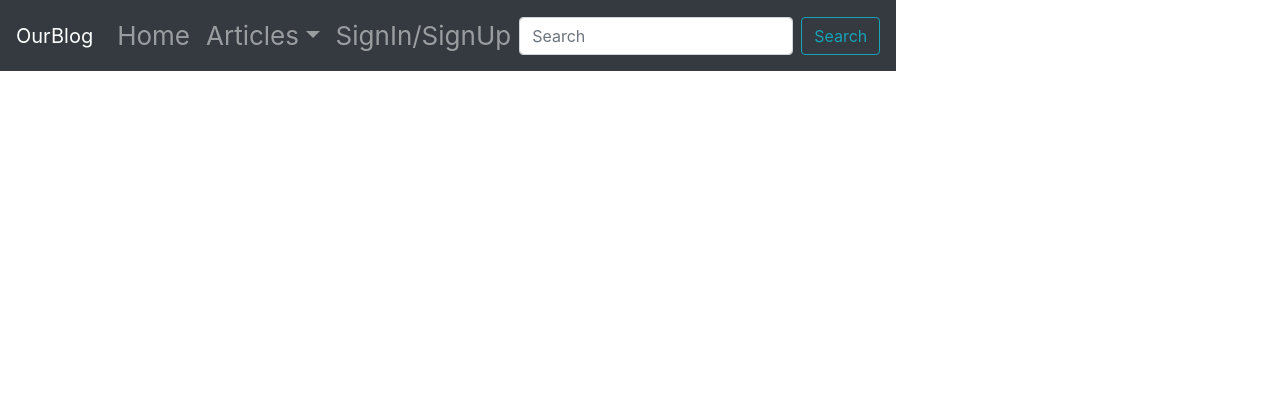
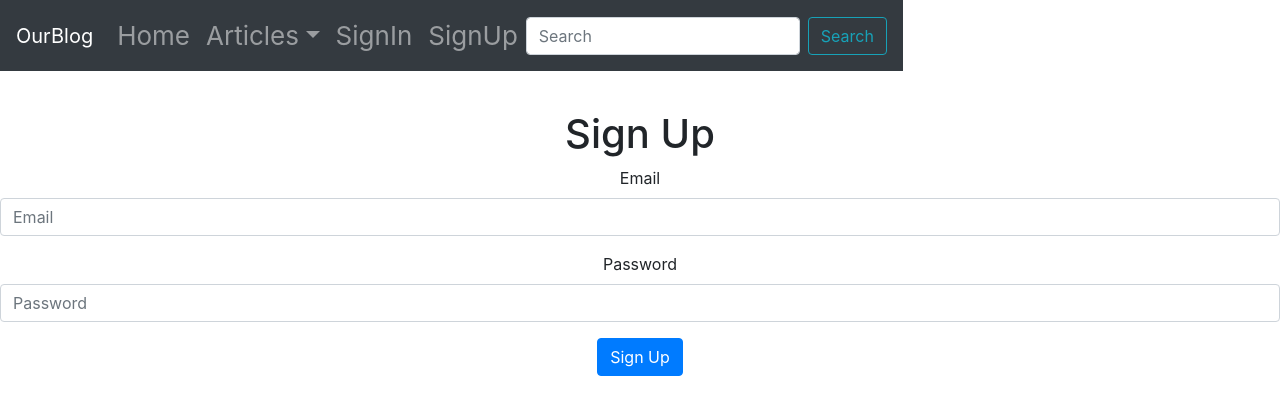
Before and after one commit to tyq340503/OurBlog, a React (Create React App) app in the folder code/client/: page /signup in a window 1280 px wide. Shown: the top 414 px of the page. Built offline with nearby package versions, Linux system fonts and the light colour scheme.

Commit message:
Created SignIn and SignUp pages

```diff
--- a/code/client/src/App.js
+++ b/code/client/src/App.js
@@ -1,12 +1,10 @@
 import React, { Component } from 'react';
-import { Button } from 'react-bootstrap';
-import { Nav } from 'react-bootstrap';
-import { Navbar} from 'react-bootstrap';
-import { Form } from 'react-bootstrap';
-import { NavDropdown } from 'react-bootstrap';
-import { FormControl } from 'react-bootstrap';
+import { Button, Nav, Navbar, Form, NavDropdown, FormControl } from 'react-bootstrap';
 import { BrowserRouter as Router, Route } from 'react-router-dom';
 import './App.css';
+
+import SignIn from './SignIn';
+import SignUp from './SignUp';
 
 class App extends Component {
   render() {
@@ -25,7 +23,8 @@ class App extends Component {
                   <NavDropdown.Divider />
                   <NavDropdown.Item href="#action/3.4">Separated link</NavDropdown.Item>
                 </NavDropdown>
-      <Nav.Link href="#pricing">SignIn/SignUp</Nav.Link>
+                <Nav.Link href="/signin">SignIn</Nav.Link>
+                <Nav.Link href="/signup">SignUp</Nav.Link>
               </Nav>
               <Form inline>
                 <FormControl type="text" placeholder="Search" className="mr-sm-2" />
@@ -36,7 +35,9 @@ class App extends Component {
 
           </header>
           <switch>
-                  <Route path="/ourblog/"  />
+            <Route path="/" />
+            <Route path="/signin" component={SignIn} />
+            <Route path="/signup" component={SignUp} />
             {/* <Route path="/pokemon/" component={PokemonListContainer} />
                   <Route path="/pokemon/" component={PokemonListContainer} /> */}
           </switch>
--- /dev/null
+++ b/code/client/src/SignIn.js
@@ -0,0 +1,16 @@
+import React, { Component } from "react";
+import { withRouter } from "react-router";
+
+import SignInView from "./forms/SignInView";
+
+class SignInContainer extends Component {
+    handleSignUp = async event => {
+
+    };
+
+    render() {
+        return <SignInView onSubmit={this.handleSignIn} />;
+    }
+}
+
+export default withRouter(SignInContainer);
--- /dev/null
+++ b/code/client/src/SignUp.js
@@ -0,0 +1,16 @@
+import React, { Component } from "react";
+import { withRouter } from "react-router";
+
+import SignUpView from "./forms/SignUpView";
+
+class SignUpContainer extends Component {
+    handleSignUp = async event => {
+
+    };
+
+    render() {
+        return <SignUpView onSubmit={this.handleSignUp} />;
+    }
+}
+
+export default withRouter(SignUpContainer);
--- /dev/null
+++ b/code/client/src/forms/SignInView.js
@@ -0,0 +1,32 @@
+import React from 'react';
+import { Form, Button } from 'react-bootstrap';
+
+const SignIpView = ({ onSubmit }) => {
+    return (
+        <div>
+            <h1>Sign In</h1>
+            <Form onSubmit={onSubmit}>
+                <Form.Group>
+                    <Form.Label>Email</Form.Label>
+                    <Form.Control
+                        name="email"
+                        type="email"
+                        placeholder="Email"
+                    />
+                </Form.Group>
+
+                <Form.Group>
+                    <Form.Label>Password</Form.Label>
+                    <Form.Control
+                        name="password"
+                        type="password"
+                        placeholder="Password"
+                    />
+                </Form.Group>
+                <Button type="submit">Sign In</Button>
+            </Form>
+        </div>
+    );
+};
+
+export default SignIpView;
--- /dev/null
+++ b/code/client/src/forms/SignUpView.js
@@ -0,0 +1,32 @@
+import React from 'react';
+import { Form, Button } from 'react-bootstrap';
+
+const SignUpView = ({ onSubmit }) => {
+    return (
+        <div>
+            <h1>Sign Up</h1>
+            <Form onSubmit={onSubmit}>
+                <Form.Group>
+                    <Form.Label>Email</Form.Label>
+                    <Form.Control
+                        name="email"
+                        type="email"
+                        placeholder="Email"
+                    />
+                </Form.Group>
+
+                <Form.Group>
+                    <Form.Label>Password</Form.Label>
+                    <Form.Control
+                        name="password"
+                        type="password"
+                        placeholder="Password"
+                    />
+                </Form.Group>
+                <Button type="submit">Sign Up</Button>
+            </Form>
+        </div>
+    );
+};
+
+export default SignUpView;
```
Lines whose indentation alone changed are shown as unchanged.
